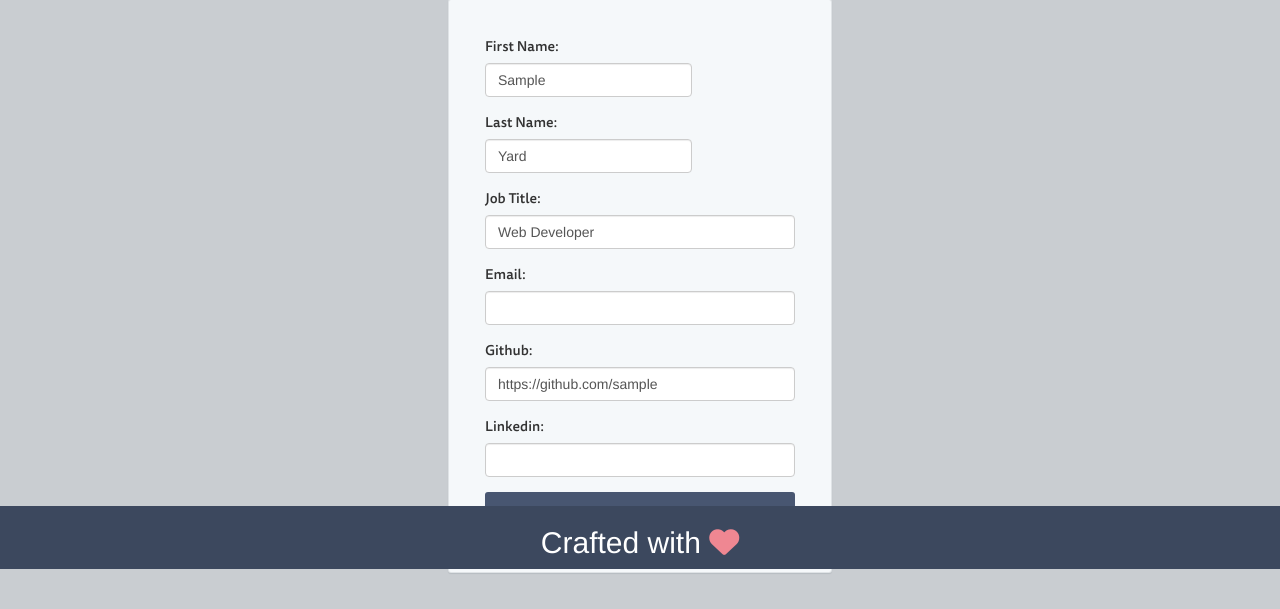
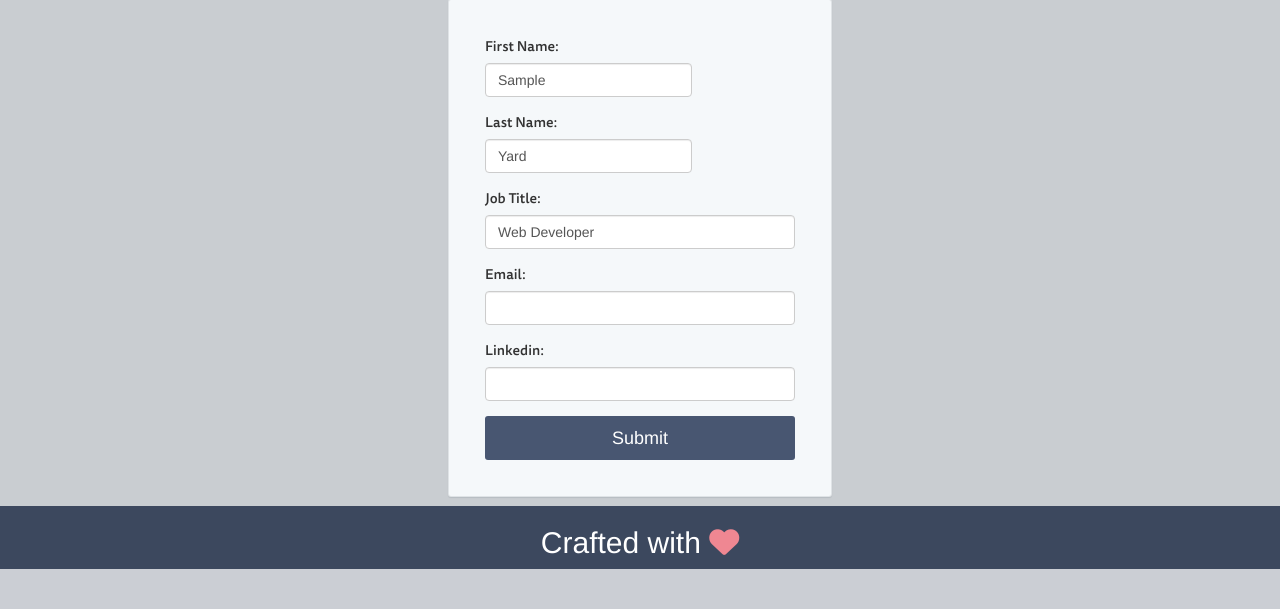
Before and after one commit to ofnlut/IronGrads, a Django app: a page that uses grads/templates/grads/edit_profile.html in a window 1280 px wide. Shown: the part 231-840 px from the top of the page. After the commit the page ends 800 px from the top, so only its background shows below. Run offline with Django 3.2, Linux system fonts and the light colour scheme; the visitor is signed in with stand-in values (Sample User, id 1); data comes from the database, SQL or seed files in the repository; some libraries are stand-ins or nearby versions; some web fonts are replaced.

Commit message:
Fix Github url integrity

```diff
--- a/grads/forms.py
+++ b/grads/forms.py
@@ -5,4 +5,4 @@ class EditProfileForm(forms.ModelForm):
 
     class Meta:
         model = Graduate
-        fields = ('first_name','last_name','job_title','Email','Github','Linkedin')
+        fields = ('first_name','last_name','job_title','Email','Linkedin')
--- a/grads/templates/grads/edit_profile.html
+++ b/grads/templates/grads/edit_profile.html
@@ -22,10 +22,6 @@
         {{ form.Email|add_class:"form-control" }}
       </div>
       <div class="form-group">
-        <label for="{{ form.Github.id_for_label }}"> Github: </label>
-        {{ form.Github|add_class:"form-control" }}
-      </div>
-      <div class="form-group">
         <label for="{{ form.Linkedin.id_for_label }}"> Linkedin:</label>
         {{ form.Linkedin|add_class:"form-control" }}
       </div>
--- a/grads/views.py
+++ b/grads/views.py
@@ -89,7 +89,7 @@ class EditProfileView(LoginRequiredMixin, UpdateView):
     template_name = 'grads/edit_profile.html'
     success_url = reverse_lazy('grads')
     model = Graduate
-    fields = ('first_name','last_name','job_title','Email','Github','Linkedin')
+    fields = ('first_name','last_name','job_title','Email','Linkedin')
 
     def get_context_data(self, **kwargs):
         context = super(EditProfileView, self).get_context_data(**kwargs)
```
